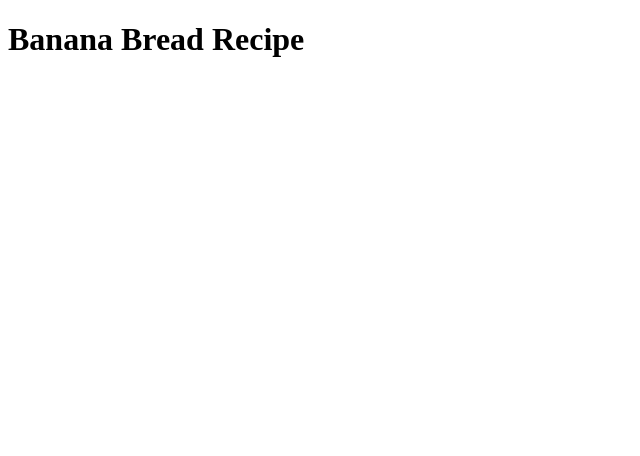
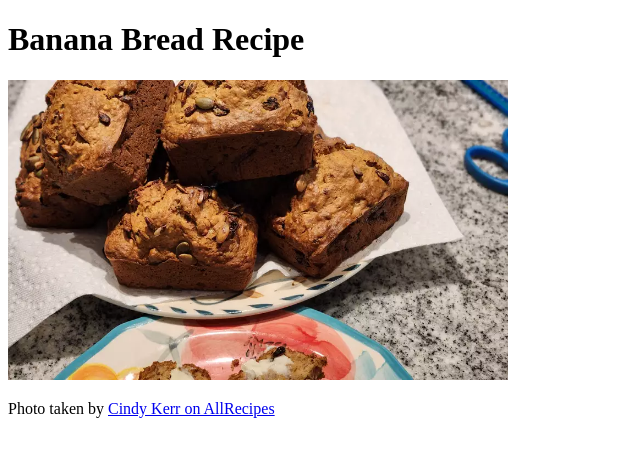
Before and after one commit to AS-Coope/odin-recipes, a plain HTML site: page recipes/banana-bread.html in a window 1280 px wide. Shown: the whole page, without its empty margins (0-640 px from the left). Drawn offline with Linux system fonts and the light colour scheme.

Commit message:
Add Banana Bread image to recipe page

```diff
--- a/recipes/banana-bread.html
+++ b/recipes/banana-bread.html
@@ -7,5 +7,14 @@
 
   <body>
     <h1>Banana Bread Recipe</h1>
+    <a href="https://imagesvc.meredithcorp.io/v3/mm/image?url=https%3A%2F%2Fpublic-assets.meredithcorp.io%2F5d85474013c270d16accdcca47f84297%2F168743755530420230621_144224.jpg&q=60&c=sc&orient=true&poi=auto&h=512">
+      <img src="../img/banana-bread-img.jpg" alt="Picture of Banana Bread taken by Cindy Kerr on AllRecipes.com" width = "500px" height="300px">
+    </a>
+    <p>
+      Photo taken by
+      <a href="https://www.allrecipes.com/recipe/20144/banana-banana-bread/">
+        Cindy Kerr on AllRecipes
+      </a>
+    </p>
   </body>
 </html>
```
Also changed, not shown: img/banana-bread-img.jpg (added).
